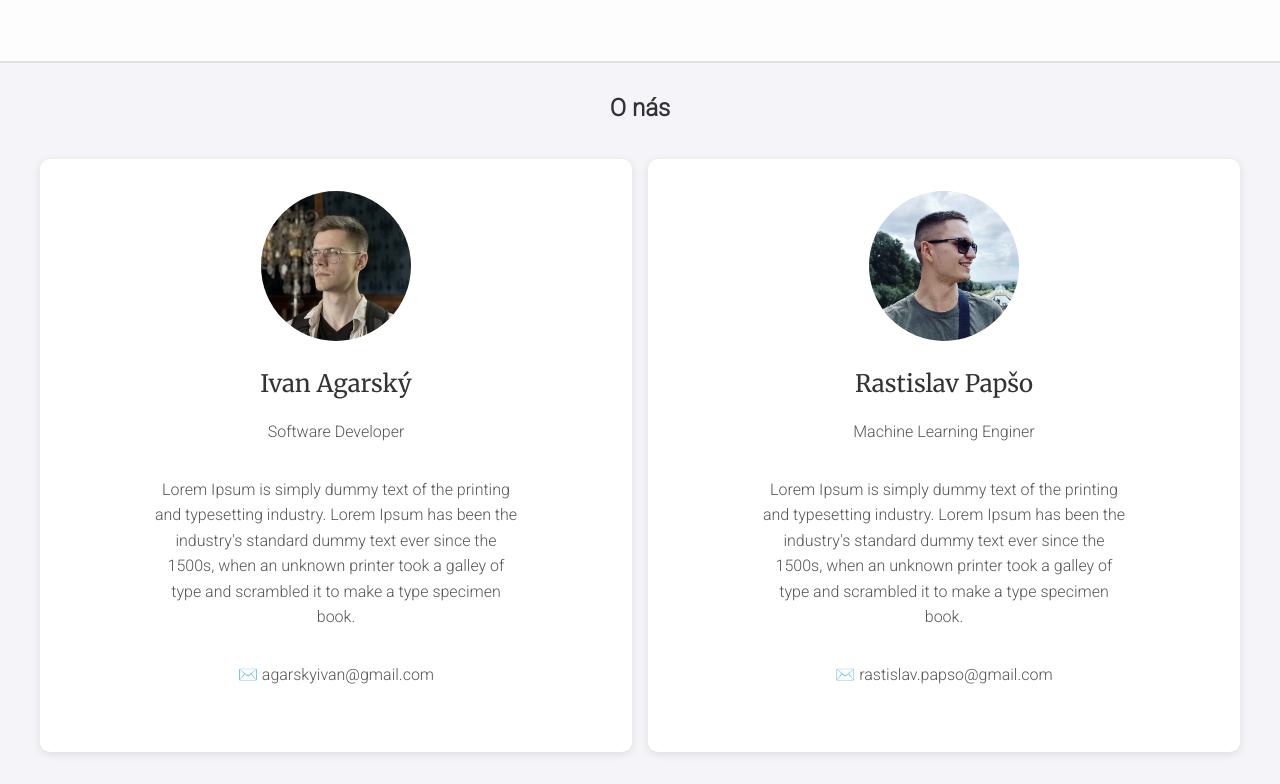
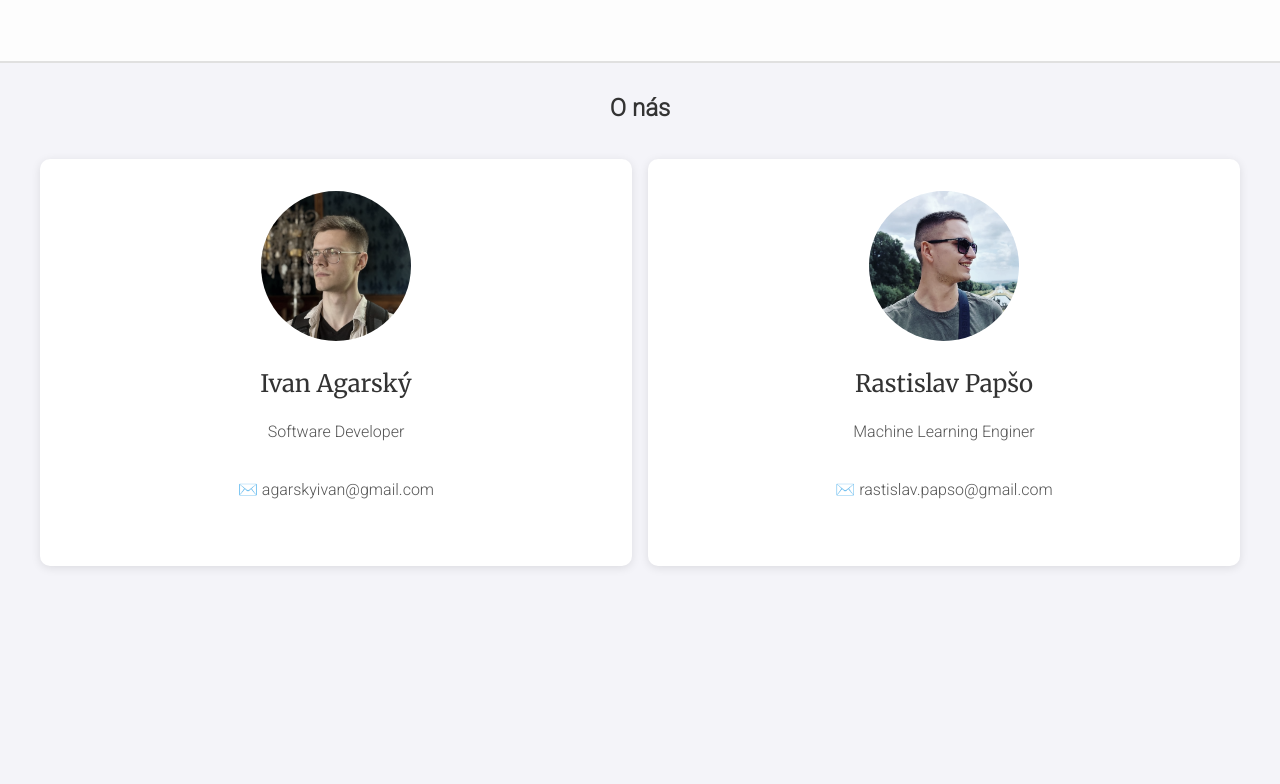
Before and after one commit to dsaico/dsaico.github.io, a plain HTML site: page index.html in a window 1280 px wide. Shown: the part 338-1122 px from the top of the page. After the commit the page ends 936 px from the top, so only its background shows below. Drawn offline with Linux system fonts and the light colour scheme.

Commit message:
Update index.html

```diff
--- a/index.html
+++ b/index.html
@@ -42,10 +42,6 @@
         <h2 class="name">Ivan Agarský</h2>
         <p>Software Developer</p>
         <p class="bio">
-          Lorem Ipsum is simply dummy text of the printing and typesetting
-          industry. Lorem Ipsum has been the industry's standard dummy text ever
-          since the 1500s, when an unknown printer took a galley of type and
-          scrambled it to make a type specimen book.
         </p>
         <p>✉️ agarskyivan@gmail.com</p>
       </div>
@@ -55,10 +51,6 @@
         <h2 class="name">Rastislav Papšo</h2>
         <p>Machine Learning Enginer</p>
         <p class="bio">
-          Lorem Ipsum is simply dummy text of the printing and typesetting
-          industry. Lorem Ipsum has been the industry's standard dummy text ever
-          since the 1500s, when an unknown printer took a galley of type and
-          scrambled it to make a type specimen book.
         </p>
         <p>✉️ rastislav.papso@gmail.com</p>
       </div>
```
